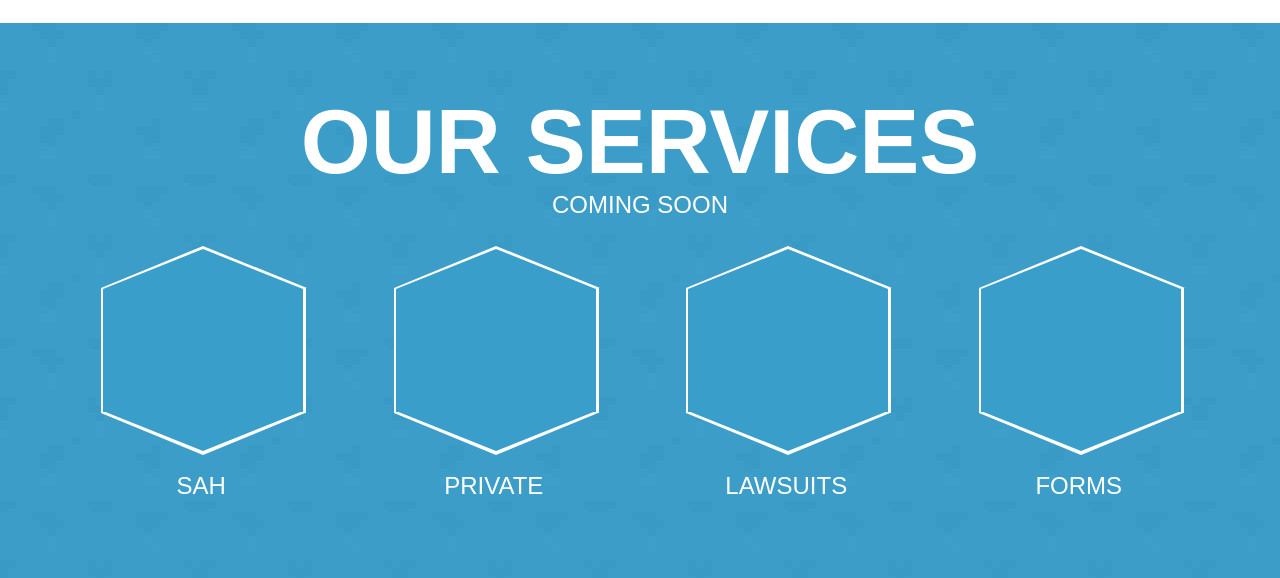
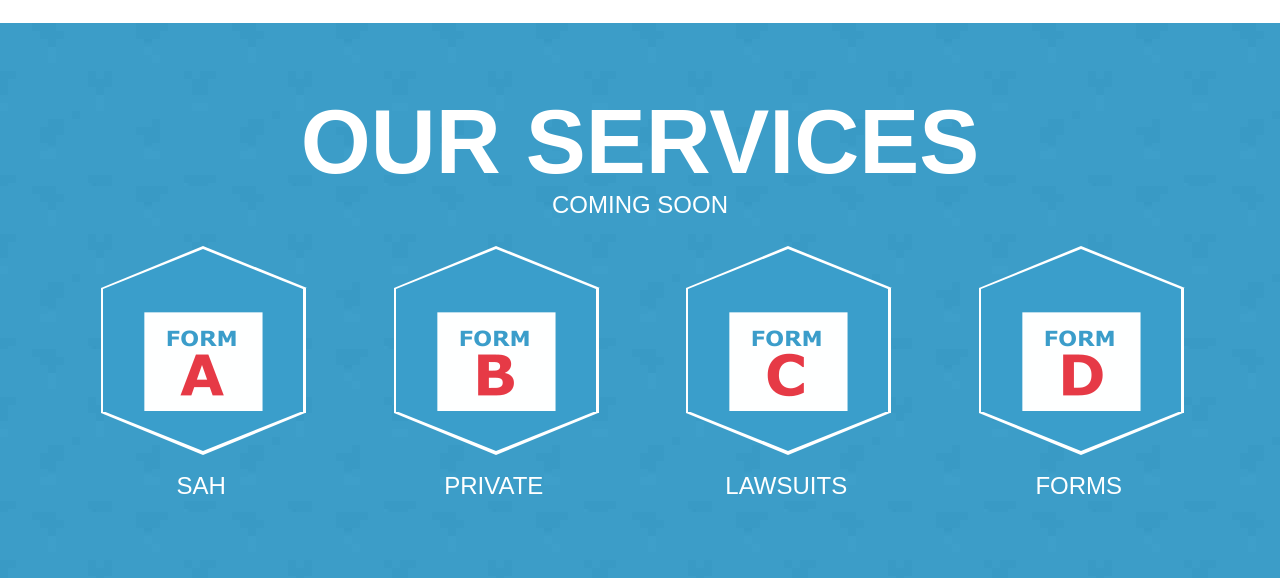
Before and after one commit to Quantum-Theology/quantum-theology.github.io, a plain HTML site: page index.html in a window 1280 px wide. Shown: the part 648-1226 px from the top of the page. Drawn offline with nearby package versions, Linux system fonts and the light colour scheme; some packages are replaced by stand-ins of ours; a web font is replaced by a local one.

Commit message:
update html
img tags for forms a-d

```diff
--- a/index.html
+++ b/index.html
@@ -128,7 +128,7 @@
 					<div class="single-service">
 						<div class="single-service-img">
 							<div class="service-img">
-
+								<img class="heart img-responsive" src="img/service1.png" alt="FORM A LOGO" />
 							</div>
 						</div>
 						<h3>SAH</h3>
@@ -138,7 +138,7 @@
 					<div class="single-service">
 						<div class="single-service-img">
 							<div class="service-img">
-
+								<img class="heart img-responsive" src="img/service2.png" alt="FORM B LOGO" />
 							</div>
 						</div>
 						<h3>PRIVATE</h3>
@@ -148,7 +148,7 @@
 					<div class="single-service">
 						<div class="single-service-img">
 							<div class="service-img">
-
+								<img class="heart img-responsive" src="img/service3.png" alt="FORM C LOGO" />
 							</div>
 						</div>
 						<h3>LAWSUITS</h3>
@@ -158,7 +158,7 @@
 					<div class="single-service">
 						<div class="single-service-img">
 							<div class="service-img">
-
+								<img class="heart img-responsive" src="img/service4.png" alt="FORM D LOGO" />
 							</div>
 						</div>
 						<h3>FORMS</h3>
```
